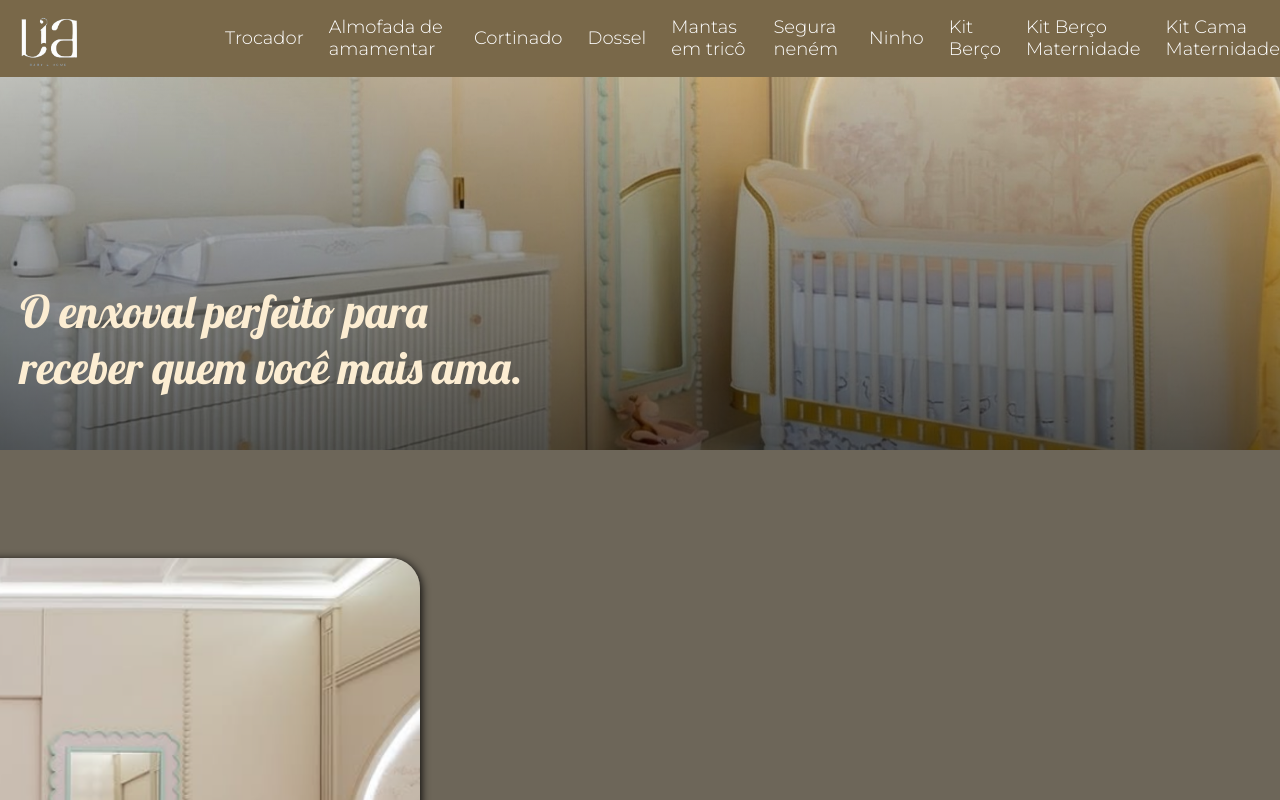
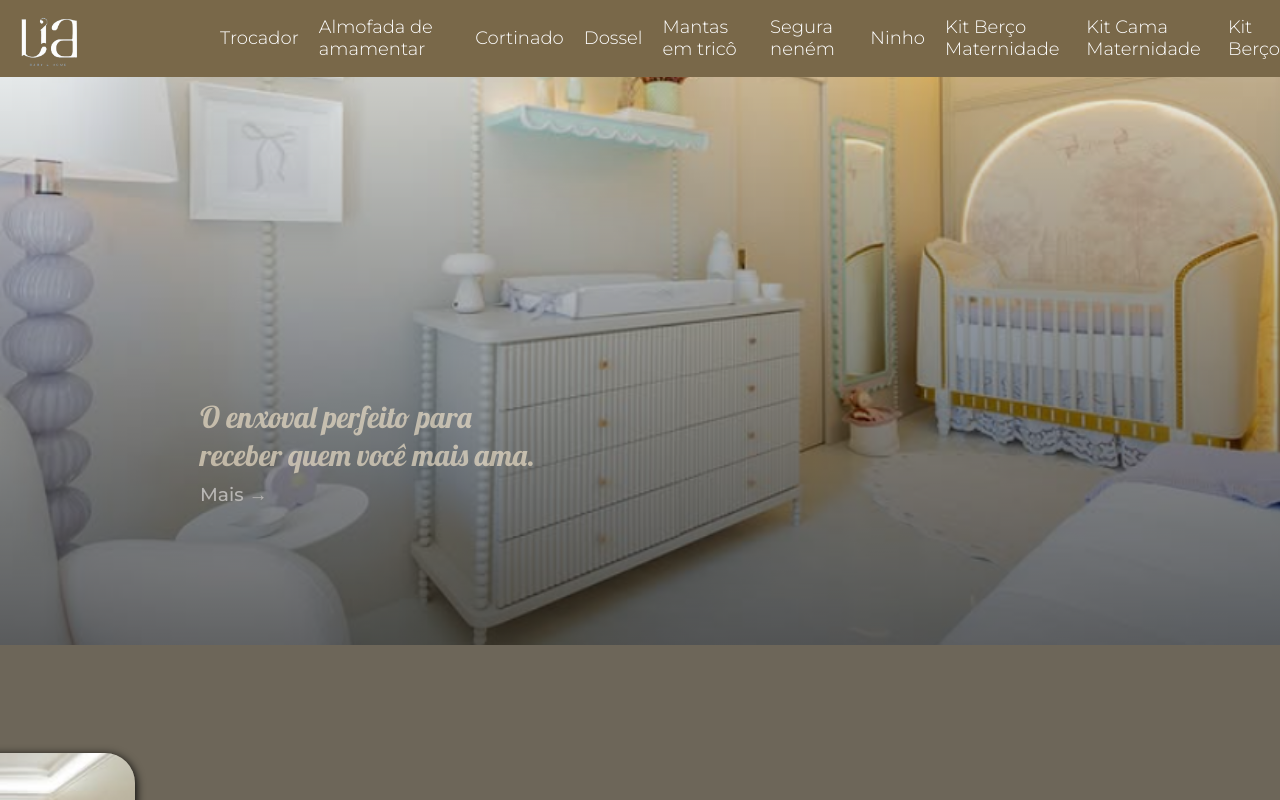
Before and after one commit to carlosvictorlimadecarvalho-coder/liaBabyHome, a plain HTML site: page index.html in a window 1280 px wide. Shown: the top 800 px of the page. Drawn offline with Linux system fonts and the light colour scheme.

Commit message:
alteracao4

```diff
--- a/index.html
+++ b/index.html
@@ -13,6 +13,9 @@
     </style>
 </head>
 <body>
+    <div class="navbar2">
+
+    </div>
     <nav>
         <div class="navbar">
             <img src="image/image.png" alt="logo" id="logoInicio">
@@ -23,9 +26,9 @@
             <div class="item"><a href="#mantas">Mantas em tricô</a></div>
             <div class="item"><a href="#segura">Segura neném</a></div>
             <div class="item"><a href="#ninho">Ninho</a></div>
-            <div class="item"><a href="#kitBerco">Kit Berço</a></div>
-            <div class="item"><a href="/">Kit Berço Maternidade</a></div>
+            <div class="item"><a href="#kitBercoMaternidade">Kit Berço Maternidade</a></div>
             <div class="item"><a href="/">Kit Cama Maternidade</a></div>
+            <div class="item"><a href="/">Kit Berço</a></div>
         </div>
     </nav>
 
@@ -33,11 +36,12 @@
         <header>
             <div class="container">
                 <div class="banner">
-                    <img src="image/quarto.jpg" alt="quarto">
+                    <img src="image/quartoCopia.png" alt="quarto">
                     <div class="overlay"></div>
                 </div>
                 <div class="titulo">
                     <p>O enxoval perfeito para <br>receber quem você mais ama.</p>
+                    <h3 class="more">Mais →</h3>
                 </div>
             </div>
         </header>
@@ -72,7 +76,7 @@
 
 
      <!--Desejados-->
-    <section>
+    <section id="desejados">
             <h2 id="categoria1">Desejados</h2>
         <div class="centro">
             <div class="container3">
@@ -280,9 +284,9 @@
 
 
 
-    <section id="kitBerco">
+    <section id="kitBercoMaternidade">
         <div class="container11">
-            <h2 id="categoria9">Kit Berço</h2>
+            <h2 id="categoria9">Kit Berço Maternidade</h2>
             <div class="cards6">
                 <div class="cardKitBerco">
                     <img src="image/kit berço.jpeg" alt="kit berço">
--- a/script.js
+++ b/script.js
@@ -41,3 +41,21 @@ next2.addEventListener("click", ()=>{
 prev2.addEventListener("click", ()=>{
   carrossel2.scrollLeft -= 380;
 });
+
+
+const mais = document.querySelector(".more");
+const destino = document.getElementById("desejados");
+function aumentar(){
+  mais.style.transform = "scale(1.01)";
+}
+function diminuir(){
+  mais.style.transform = "scale(1)";
+}
+mais.addEventListener("mouseover", aumentar);
+mais.addEventListener("mouseout", diminuir);
+
+mais.addEventListener("click", ()=>{
+  destino.scrollIntoView({
+    behavior: "smooth"
+  });
+});
--- a/style.css
+++ b/style.css
@@ -8,6 +8,7 @@ body{
     margin: 0;
     padding: 0;
     background: rgb(185, 165, 141);
+    overflow-x: hidden;
 }
 nav{
     position: fixed;
@@ -18,7 +19,7 @@ nav{
     display: flex;
     justify-content: center;
     align-items: center;
-    gap: 25px;
+    gap: 20px;
     background: rgb(121, 104, 73);
 }
 #logoInicio{
@@ -77,6 +78,7 @@ content: "";
 
 .banner img{
     width: 100%;
+    height: auto;
     display: block;
 
     animation: aparecer 0.8s ease;
@@ -89,22 +91,38 @@ content: "";
 }
 .titulo{
     display: flex;
-    justify-content: start;
-    align-items: end;
-    margin-bottom: 10px;
+    flex-direction: column;
+    justify-content: end;
     grid-area: 1/1;
     z-index: 2000;
-
+    margin-left: 200px;
+    margin-bottom: 80px;
     animation: entrada 0.8s ease-in;
 }
 .titulo p{
      font-family: "Lobster", sans-serif;
   font-weight: 400;
   font-style: normal;
-    font-size: 45px;
+    font-size: 30px;
     color: rgb(252, 237, 210);
-    margin-left: 20px;
+    opacity: 0.6;
 }
+.more{
+    font-family: "Montserrat", sans-serif;
+    font-optical-sizing: auto;
+    font-weight: 500;
+    font-style: normal;
+    color: rgb(184, 182, 180);
+    position: relative;
+    bottom: 40px;
+    display: block;
+
+    transition: transform 0.5s ease-in-out;
+}
+.more:hover{
+    cursor: pointer;
+}
+
 @keyframes aparecer{
     from{
         opacity: 0;
@@ -204,7 +222,7 @@ content: "";
   box-shadow: 1px 2px 10px;
   border-radius: 20px;
   width: 90%;
-  background: rgb(190, 176, 149);
+  background: rgb(240, 240, 240);
 }
 .centro{
     display: flex;
```
Also changed, not shown: image/quarto.jpg (deleted), image/quarto.png (added), image/quartoCopia.png (added).
